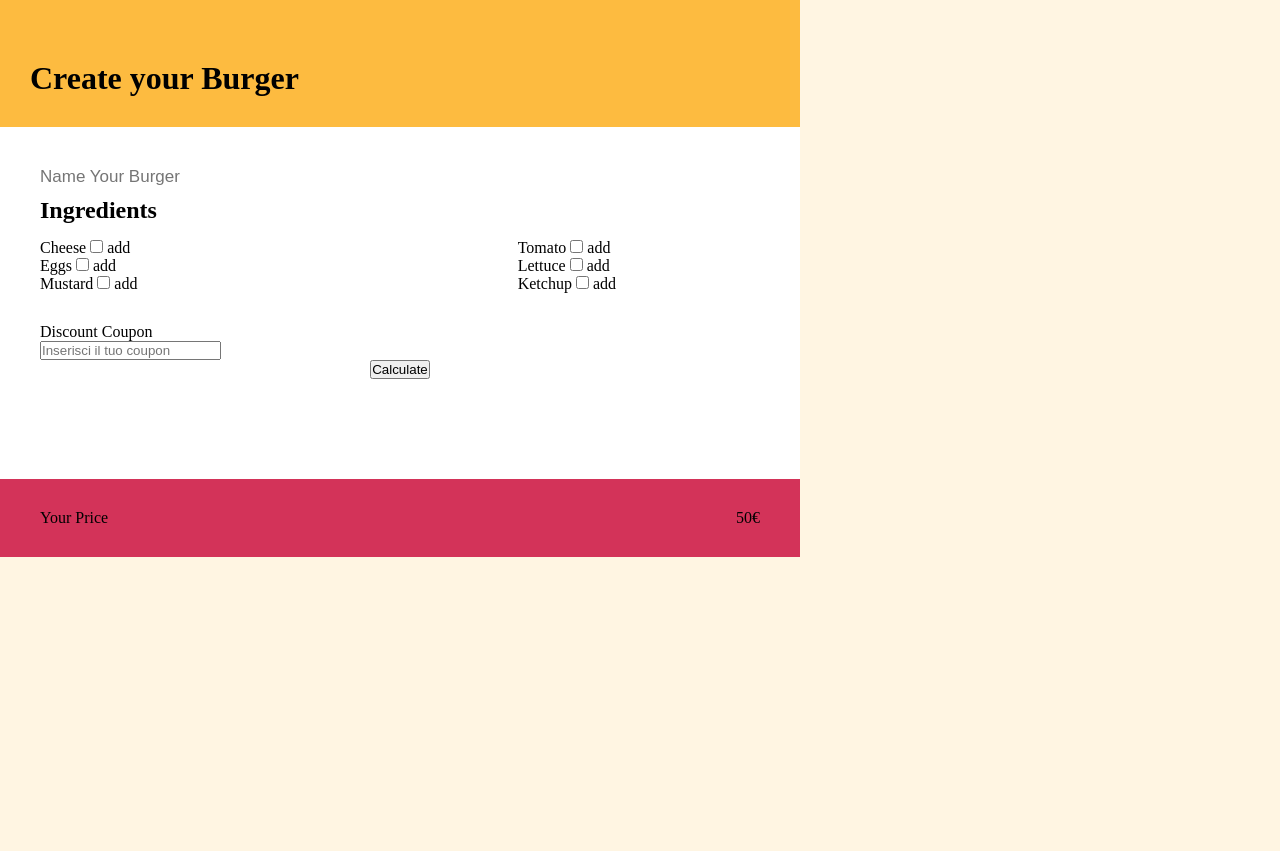
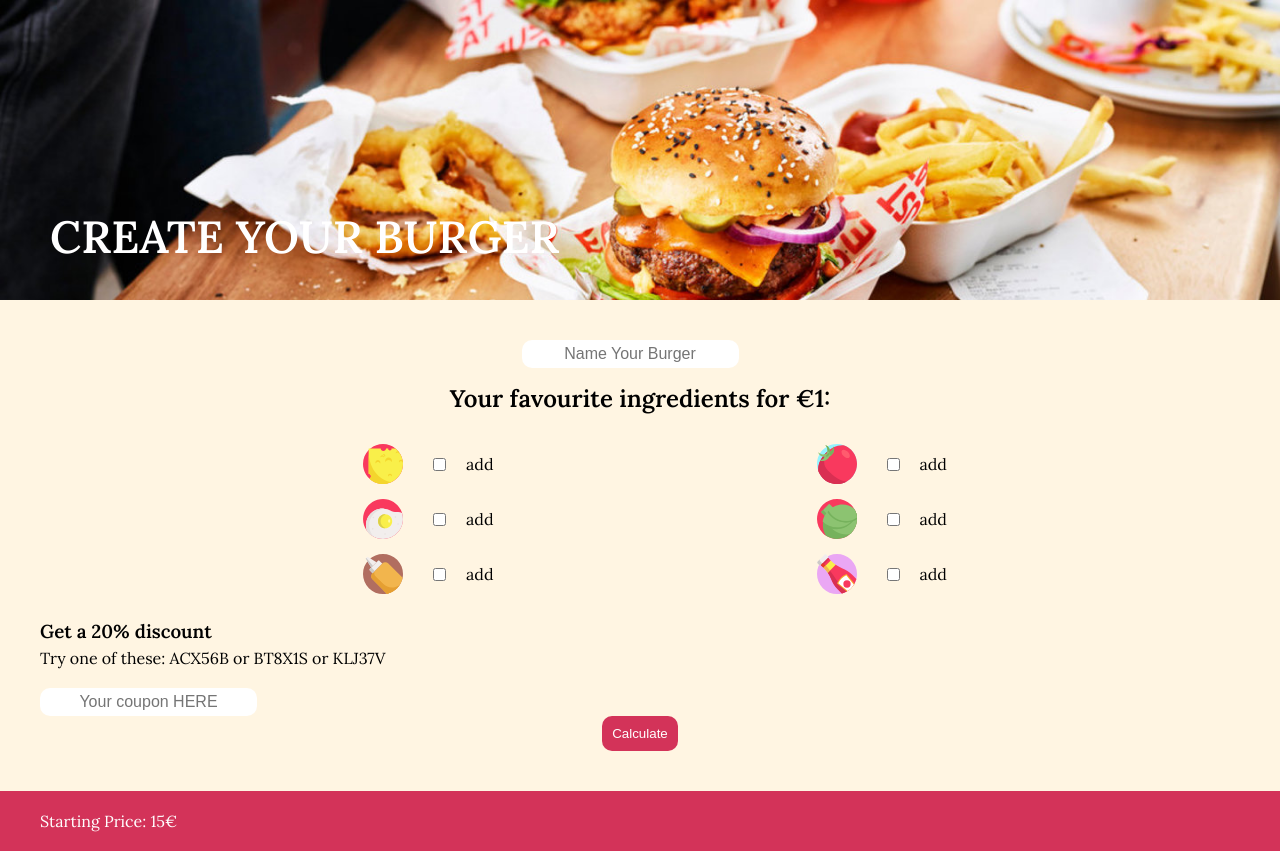
Before and after one commit to FrancescaLai/js-burger, a plain HTML site: page index.html in a window 1280 px wide. Before the commit the page ends 800 px from the top, so only its background shows below. Drawn offline with Linux system fonts and the light colour scheme.

Commit message:
CSS + JS

```diff
--- a/css/style.css
+++ b/css/style.css
@@ -6,17 +6,24 @@
 
 body{
   background-color: #fff5e2;
-}
-
-.container{
-  max-width: 800px;
-  background-color: white;
+  font-family: 'Lora', serif;
 }
 
 /* Header */
 header{
-  background-color: #fdbb40;
-  padding: 60px 30px 30px;
+  background-image: url("../img/bg-hero-burger.png");
+  background-size: cover;
+  height: 300px;
+  display: flex;
+  align-items: flex-end;
+}
+
+h1{
+  text-transform: uppercase;
+  padding-bottom: 35px;
+  padding-left: 50px;
+  color: white;
+  font-size: 45px;
 }
 /* /Header */
 
@@ -25,32 +32,63 @@ main{
   padding: 40px;
 }
 
-#burger-name-input{
+.burger-name{
+  margin-bottom: 15px;
+  text-align: center;
+}
+
+.burger-input{
   border: 0px solid;
-  font-size: 17px;
+  padding: 5px;
+  font-size: 16px;
+  border-radius: 10px;
+  text-align: center;
 }
+
 
 /* Ingredients */
 h2{
   margin-top: 10px;
+  text-align: center;
 }
 
 .ingredients{
-  max-width: 80%;
   margin-top: 10px;
   display: flex;
-  justify-content: space-between;
+  justify-content: space-evenly;
+}
+
+label{
+  display: flex;
+  align-items: center;
+}
+
+img{
+  width: 40px;
+  margin: 0px 30px;
+}
+
+input{
+  margin-right: 20px;
 }
 
 .ingredients-list{
   margin-top: 5px;
   list-style: none;
 }
+
+.ingredients-list li{
+  margin: 15px 0px;
+}
 /* /Ingredients */
 
 /* Coupon */
 .discount{
-  margin-top: 30px;
+  margin-top: 10px;
+}
+
+.discount p{
+  margin: 5px 0px 20px 0px;
 }
 
 #coupon{
@@ -60,21 +98,28 @@ h2{
 .calculator{
   text-align: center;
 }
+
+button{
+  border: 0;
+  background-color: #D33359;
+  padding: 10px;
+  border-radius: 10px;
+  color: white;
+}
+
 /* /Coupon */
-
 /* /Main */
-
-
 
 /* Footer */
 footer{
-  margin-top: 60px;
   background-color: #D33359;
-  padding: 30px 40px;
+  height: 60px;
+  display: flex;
+  align-items: center;
 }
 
-.footer-container{
-  display: flex;
-  justify-content: space-between;
+footer p{
+  color: white;
+  padding-left: 40px;
 }
 /* /Footer */
--- a/index.html
+++ b/index.html
@@ -4,72 +4,88 @@
   <meta charset="UTF-8">
   <meta name="viewport" content="width=device-width, initial-scale=1.0">
   <meta http-equiv="X-UA-Compatible" content="ie=edge">
+
+  <link rel="preconnect" href="https://fonts.gstatic.com">
+<link href="https://fonts.googleapis.com/css2?family=Lora:wght@400;500;600&family=Rubik&display=swap" rel="stylesheet">
+
+
   <title>Burger</title>
 
   <link rel="stylesheet" href="css/style.css">
 </head>
 <body>
-
-  <div class="container">
+  <!-- Header -->
     <header>
       <h1>Create your Burger</h1>
     </header>
+    <!-- Header -->
+
+    <!-- Main -->
     <main>
       <div class="burger-name">
-        <input id="burger-name-input" type="text" placeholder="Name Your Burger">
+        <input class="burger-input" id="burger-name-input" type="text" placeholder="Name Your Burger">
       </div>
-      <h2>Ingredients</h2>
+      <h2>Your favourite ingredients for €1:</h2>
       <div class="ingredients">
         <ul class="left-list ingredients-list">
           <li>
-            <label for="cheese"> Cheese
-              <input class="check" id="cheese" type="checkbox" value="2"> add
+            <label for="cheese">
+              <img src="img/cheese.svg" alt="">
+              <input class="check" id="cheese" type="checkbox" value="1"> add
             </label>
           </li>
           <li>
-            <label for="eggs"> Eggs
-              <input class="check" id="eggs" type="checkbox" value="3"> add
+            <label for="eggs">
+              <img src="img/fried-egg.svg" alt="">
+              <input class="check" id="eggs" type="checkbox" value="1"> add
             </label>
           </li>
           <li>
-            <label for="mustard"> Mustard
-              <input class="check" id="mustard" type="checkbox" value="0.5"> add
+            <label for="mustard">
+              <img src="img/mustard.svg" alt="">
+              <input class="check" id="mustard" type="checkbox" value="1"> add
             </label>
           </li>
         </ul>
         <ul class="right-list ingredients-list">
           <li>
-            <label for="tomato"> Tomato
-              <input class="check" id="tomato" type="checkbox" value="2"> add
+            <label for="tomato">
+              <img src="img/tomato.svg" alt="">
+              <input class="check" id="tomato" type="checkbox" value="1"> add
             </label>
           </li>
           <li>
-            <label for="lettuce"> Lettuce
+            <label for="lettuce">
+              <img src="img/lettuce.svg" alt="">
               <input class="check" id="lettuce" type="checkbox" value="1"> add
             </label>
           </li>
           <li>
-            <label for="ketchup"> Ketchup
-              <input class="check" id="ketchup" type="checkbox" value="0.5"> add
+            <label for="ketchup">
+              <img src="img/ketchup.svg" alt="">
+              <input class="check" id="ketchup" type="checkbox" value="1"> add
             </label>
           </li>
         </ul>
       </div>
       <div class="discount">
-        <p>Discount Coupon</p>
-        <input class="check" id="coupon-input" type="text" placeholder="Inserisci il tuo coupon">
+        <h3>Get a 20% discount</h3>
+          <p>Try one of these: ACX56B or BT8X1S or KLJ37V</p>
+        <input class="check burger-input" id="coupon-input" type="text" placeholder="Your coupon HERE">
       </div>
       <div class="calculator">
         <button id="calculate" type="button" name="button">Calculate</button>
       </div>
     </main>
+    <!-- Main -->
+
+    <!-- Footer  da vedere se togliere footer e fare semplice div-->
     <footer>
-      <div class="footer-container">
-        <p>Your Price</p>
-        <div id="totale">50€</div>
+      <div>
+        <p id="totale">Starting Price: 15€</p>
       </div>
     </footer>
-  </div>
+    <!-- Footer -->
 
   <script src="js/script.js" charset="utf-8"></script>
 </body>
--- a/js/script.js
+++ b/js/script.js
@@ -6,8 +6,8 @@ Aggiungo il coupon e calcolo sconto */
 var calcolatore = document.getElementById('calculate');
 var burgerName = document.getElementById('burger-name-input');
 var ingredients = document.getElementsByClassName("check");
-var somma = 50;
-var coupons = ["abc", "cba", "123"];
+var somma = 15;
+var coupons = ["ACX56B", "BT8X1S", "KLJ37V"];
 var coupon = document.getElementById('coupon-input');
 var percentualeSconto = 0.2;
 var total = document.getElementById('totale');
@@ -30,7 +30,7 @@ calculate.addEventListener("click",
       somma -= somma * 0.2;
     }
     // Stampo nella pagina il totale
-    total.innerHTML = somma.toFixed(2) + "€";
+    total.innerHTML = "Final Price: " + somma.toFixed(2) + "€";
   } else {
     alert("Inserisci nome burger")
   }
```
Also changed, not shown: img/bg-hero-burger.png (added), 1 other file.
